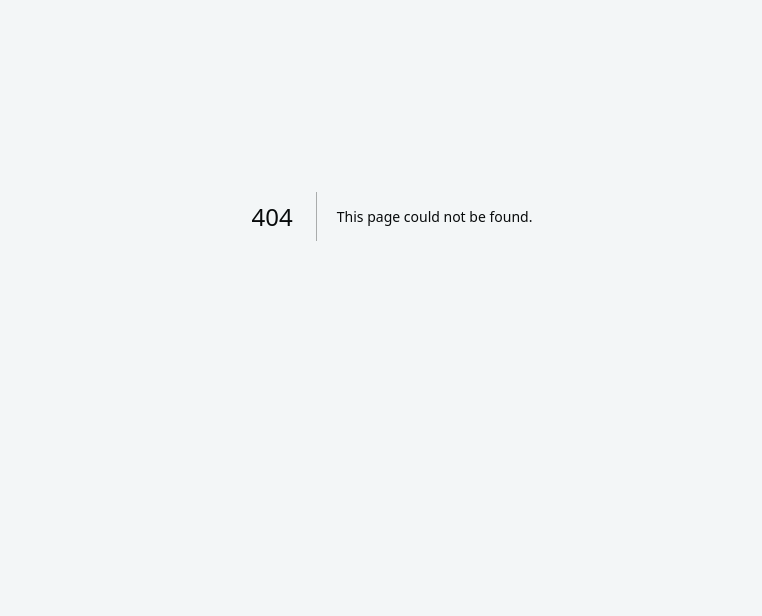
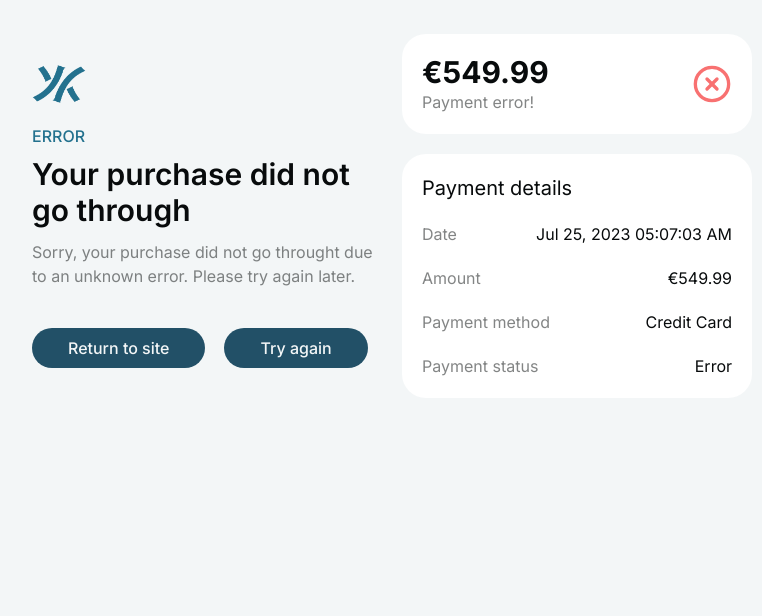
Before and after one commit to MarkoPvlkvc/YumeYokujo, a Next.js app: page /error in a window 1280 px wide. Before the commit this address had no page. Shown: the part 184-800 px from the top of the page, without its empty margins (248-1010 px from the left). Built offline with nearby package versions, Linux system fonts and the light colour scheme; a web font is replaced by a local one.

Commit message:
footer fix

```diff
--- a/app/book-now/page.tsx
+++ b/app/book-now/page.tsx
@@ -209,10 +209,8 @@ const BookNowContent = () => {
         },
       ],
       mode: "payment",
-      successUrl:
-        "https://3000-idx-yumeyokujo-1717501624597.cluster-wxkvpdxct5e4sxx4nbgdioeb46.cloudworkstations.dev/success",
-      cancelUrl:
-        "https://3000-idx-yumeyokujo-1717501624597.cluster-wxkvpdxct5e4sxx4nbgdioeb46.cloudworkstations.dev/error",
+      successUrl: "https://yume-yokujo.vercel.app/success",
+      cancelUrl: "https://yume-yokujo.vercel.app/error",
     });
 
     if (error) {
--- /dev/null
+++ b/app/error/page.tsx
@@ -0,0 +1,75 @@
+"use client";
+
+import { CircleX, Calendar } from "lucide-react";
+import { useRouter } from "next/navigation";
+
+const Error = () => {
+  const router = useRouter();
+  return (
+    <main className=" bg-white font-inter">
+      <div className="flex h-screen w-screen flex-row flex-wrap items-center justify-center gap-5 px-6">
+        <div className="flex w-[350px] flex-col">
+          <img src="/logo.png" className="h-10 w-fit"></img>
+          <h1 className="mt-5 w-full text-left text-[16px] font-medium text-lightBlue">
+            ERROR
+          </h1>
+          <h2 className="mt-2 text-3xl font-semibold">
+            Your purchase did not go through
+          </h2>
+          <p className="font-regular text-l mt-3 text-left text-black/[.5]">
+            Sorry, your purchase did not go throught due to an unknown error.
+            Please try again later.
+          </p>
+          <div className="flex flex-col items-center gap-1 md:flex-row lg:items-start lg:gap-5">
+            <button
+              onClick={() => router.push("/")}
+              className="-mr-[1px] mt-10 flex h-[40px] w-full items-center justify-center text-nowrap rounded-3xl bg-darkBlue px-9 font-medium text-white transition-colors hover:bg-[#376075] lg:w-fit"
+            >
+              Return to site
+            </button>
+            <button
+              onClick={() => router.back()}
+              className="-mr-[1px] mt-10 flex h-[40px] w-full items-center justify-center text-nowrap rounded-3xl bg-darkBlue px-9 font-medium text-white transition-colors hover:bg-[#376075] lg:w-fit"
+            >
+              Try again
+            </button>
+          </div>
+        </div>
+
+        <div className="flex w-[350px] flex-col gap-5">
+          <div className="flex flex-row justify-between rounded-3xl bg-[#FFF] p-5">
+            <div className="flex flex-col">
+              <h1 className="text-3xl font-bold">€549.99</h1>
+              <p className="text-black/[.5]">Payment error!</p>
+            </div>
+
+            <div className="flex items-center justify-center">
+              <CircleX className="h-10 w-fit text-red-400" />
+            </div>
+          </div>
+          <div className="flex flex-col gap-5 rounded-3xl bg-[#FFF] p-5">
+            <h2 className="text-xl text-black">Payment details</h2>
+            <div className="flex flex-row justify-between">
+              <p className="text-black/[.5]">Date</p>
+              <p className="text-black">Jul 25, 2023 05:07:03 AM</p>
+            </div>
+            <div className="flex flex-row justify-between">
+              <p className="text-black/[.5]">Amount</p>
+              <p className="text-black">€549.99</p>
+            </div>
+            <div className="flex flex-row justify-between">
+              <p className="text-black/[.5]">Payment method</p>
+              <p className="text-black">Credit Card</p>
+            </div>
+            <div className="flex flex-row justify-between">
+              <p className="text-black/[.5]">Payment status</p>
+              <p className="text-black">Error</p>
+            </div>
+          </div>
+        </div>
+      </div>
+    </main>
+  );
+};
+
+export default Error;
--- a/app/layout.tsx
+++ b/app/layout.tsx
@@ -14,7 +14,10 @@ export default function RootLayout({
 }>) {
   return (
     <html lang="en">
-      <body className="font-inter w-[100vw] bg-white text-black">
+      <head>
+        <link rel="icon" href="/favicon.png" sizes="any" />
+      </head>
+      <body className="w-[100vw] bg-white font-inter text-black">
         {children}
         <Footer />
       </body>
--- a/app/page.tsx
+++ b/app/page.tsx
@@ -92,7 +92,7 @@ export default function Home() {
         <BookingDetailsHero />
       </section>
 
-      <section className="flex flex-col items-center">
+      <section id="about-us" className="flex flex-col items-center">
         <div className="mt-16 grid max-w-5xl grid-cols-1 gap-12 px-6 md:mt-24 md:grid-cols-2 lg:mt-32">
           <div className="flex h-fit max-w-xl flex-col">
             <p className="font-medium text-lightBlue">ABOUT US</p>
--- /dev/null
+++ b/app/success/page.tsx
@@ -0,0 +1,93 @@
+"use client";
+
+import { CircleCheck, Calendar } from "lucide-react";
+import { useRouter } from "next/navigation";
+import { useEffect, useState } from "react";
+
+const Success = () => {
+  const [bookingData, setBookingData] = useState<any>(null);
+
+  useEffect(() => {
+    const params = new URLSearchParams(window.location.search);
+    const amount = params.get("amount");
+    const currency = params.get("currency");
+    const paymentMethod = params.get("paymentMethod");
+    const status = params.get("status");
+    const created = params.get("created");
+
+    if (amount && currency && paymentMethod && status && created) {
+      setBookingData({
+        amount,
+        currency,
+        paymentMethod,
+        status,
+        created: new Date(parseInt(created) * 1000).toLocaleString(),
+      });
+    }
+  }, []);
+
+  const router = useRouter();
+  return (
+    <main className=" bg-white font-inter">
+      <div className="flex h-screen w-screen flex-row flex-wrap items-center justify-center gap-5 px-6">
+        <div className="flex w-[350px] flex-col">
+          <img src="/logo.png" className="h-10 w-fit"></img>
+          <h1 className="mt-5 w-full text-left text-[16px] font-medium text-lightBlue">
+            SUCCESS
+          </h1>
+          <h2 className="mt-2 text-3xl font-semibold">
+            Thank you for your purchase
+          </h2>
+          <p className="font-regular text-l mt-3 text-left text-black/[.5]">
+            Your payment went threw and you successfully reserved your stay at
+            YumeYokujo hotsprings. See you at the reception!
+          </p>
+          <button
+            onClick={() => router.push("/")}
+            className="-mr-[1px] mt-10 flex h-[40px] w-full items-center justify-center text-nowrap rounded-3xl bg-darkBlue px-9 font-medium text-white transition-colors hover:bg-[#376075] lg:w-fit"
+          >
+            Return to site
+          </button>
+        </div>
+
+        <div className="flex w-[350px] flex-col gap-5">
+          <div className="flex flex-row justify-between rounded-3xl bg-[#FFF] p-5">
+            <div className="flex flex-col">
+              <h1 className="text-3xl font-bold">€549.99</h1>
+              <p className="text-black/[.5]">Payment success!</p>
+            </div>
+
+            <div className="flex items-center justify-center">
+              <CircleCheck className="h-10 w-fit text-green-400" />
+            </div>
+          </div>
+          <div className="flex flex-col gap-5 rounded-3xl bg-[#FFF] p-5">
+            <h2 className="text-xl text-black">Payment details</h2>
+            <div className="flex flex-row justify-between">
+              <p className="text-black/[.5]">Date</p>
+              <p className="text-black">Jul 25, 2023 05:07:03 AM</p>
+            </div>
+            <div className="flex flex-row justify-between">
+              <p className="text-black/[.5]">Order number</p>
+              <p className="text-black">1358273547012</p>
+            </div>
+            <div className="flex flex-row justify-between">
+              <p className="text-black/[.5]">Amount</p>
+              <p className="text-black">€549.99</p>
+            </div>
+            <div className="flex flex-row justify-between">
+              <p className="text-black/[.5]">Payment method</p>
+              <p className="text-black">Credit Card</p>
+            </div>
+            <div className="flex flex-row justify-between">
+              <p className="text-black/[.5]">Payment status</p>
+              <p className="text-black">Success</p>
+            </div>
+          </div>
+        </div>
+      </div>
+    </main>
+  );
+};
+
+export default Success;
--- a/components/ui/personal/navbar_dropdown.tsx
+++ b/components/ui/personal/navbar_dropdown.tsx
@@ -33,7 +33,7 @@ const NavbarDropdown = ({ className }: { className?: string }) => {
           </button>
           <button
             onClick={() => {
-              router.push("/");
+              router.push("/#about-us");
             }}
             className="w-full px-6 py-2 text-start transition-colors hover:text-white"
           >
--- a/components/ui/personal/navigation_menu_with_dropdown.tsx
+++ b/components/ui/personal/navigation_menu_with_dropdown.tsx
@@ -18,7 +18,7 @@ import {
 const componentsInfo: { title: string; href: string; description: string }[] = [
   {
     title: "About Us",
-    href: "/",
+    href: "/#about-us",
     description:
       "Discover our mission, values, and unique experiences on the home page.",
   },
```
Also changed, not shown: components/ui/personal/footer.tsx (+25 -7 lines), public/favicon.png (added).
